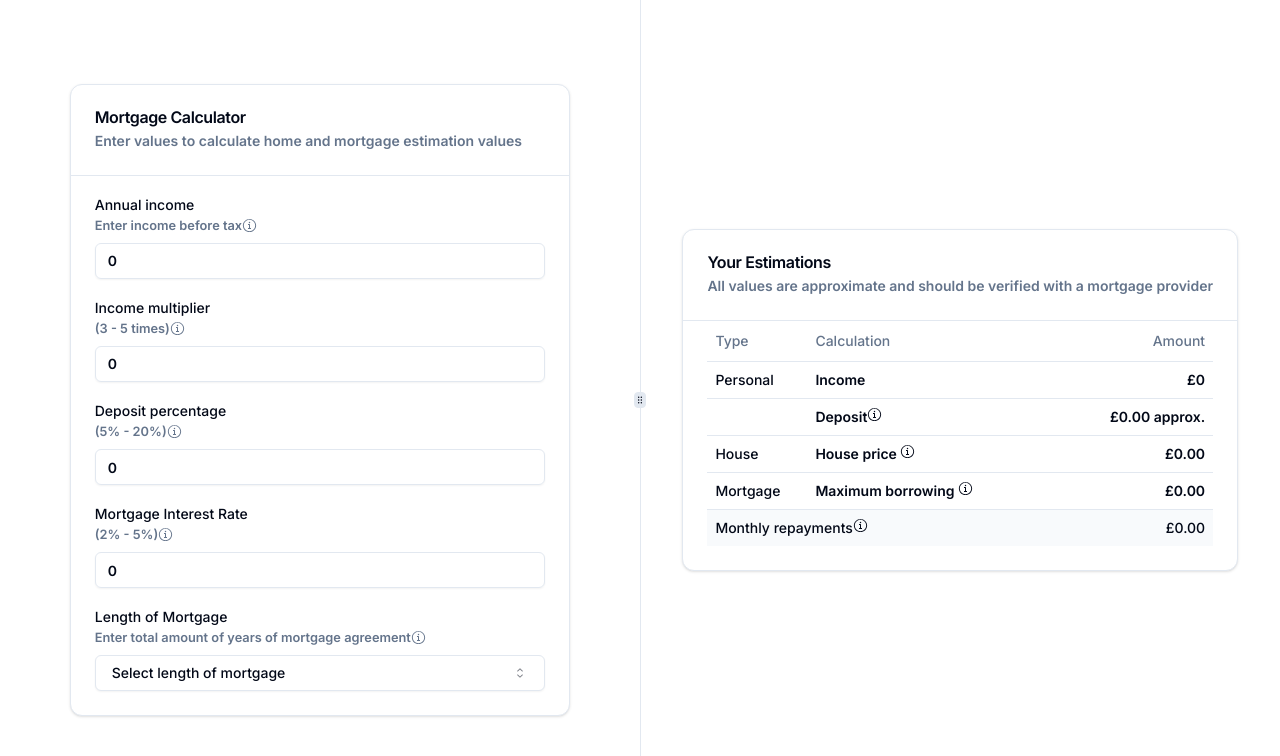
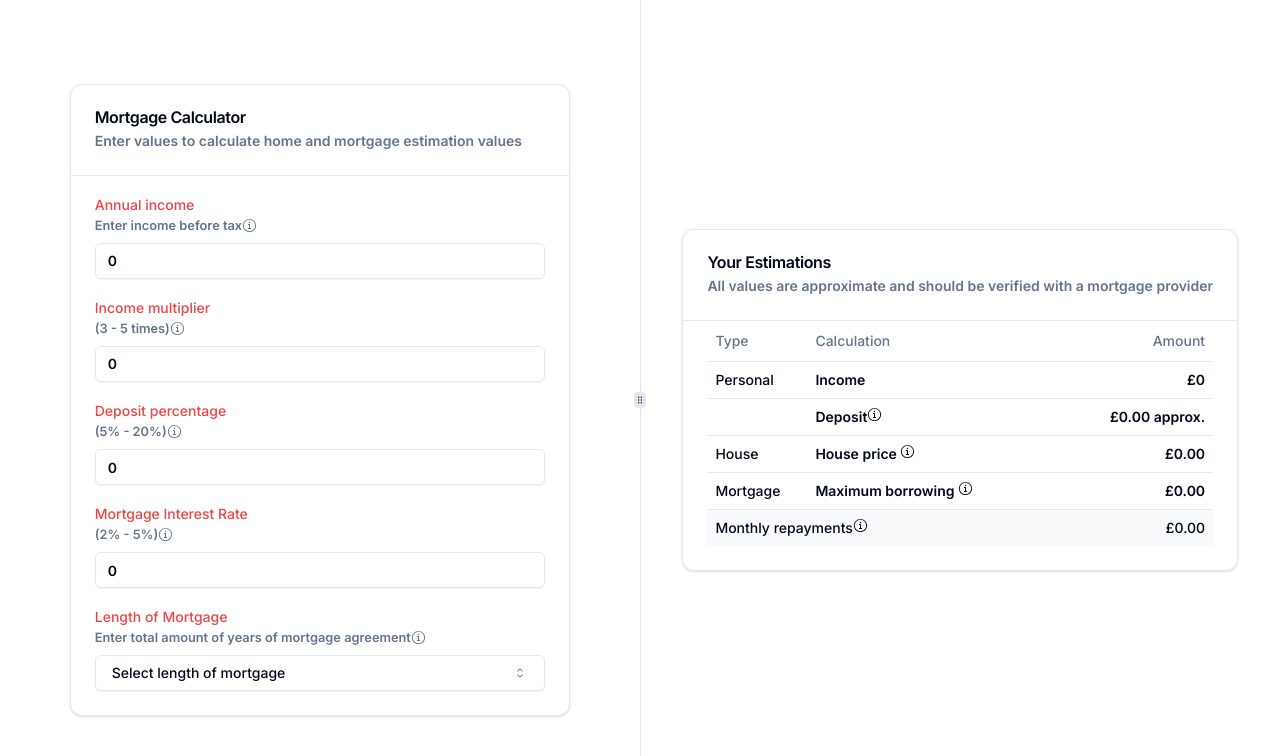
Before and after one commit to ummagohil/Buy-a-Home, a Next.js app: page / in a window 1280 px wide. Shown: the top 756 px of the page. Built offline with nearby package versions, Linux system fonts and the light colour scheme.

Commit message:
working solution

```diff
--- a/app/page.tsx
+++ b/app/page.tsx
@@ -83,7 +83,7 @@ export default function Home() {
       {mortgageLengthData.map((years: { value: number; label: string }) => (
         <CommandItem
           key={years.value}
-          value={years.value}
+          value={years.value as any}
           onSelect={() => {
             setLengthOfMortgage(years.value);
             setOpen(false);
--- a/components/Form.tsx
+++ b/components/Form.tsx
@@ -5,7 +5,7 @@ import { zodResolver } from "@hookform/resolvers/zod";
 
 import { Input } from "@/components/ui/input";
 import { Button } from "@/components/ui/button";
-import { CaretSortIcon, InfoCircled } from "@radix-ui/react-icons";
+import { CaretSortIcon } from "@radix-ui/react-icons";
 import { Command } from "@/components/ui/command";
 import {
   Popover,
@@ -156,9 +156,9 @@ export default function Form({
                 )}
               />
             </FormControl>
-            {errors.multiplier && (
+            {/* {errors.multiplier && (
               <FormMessage>{errors.multiplier.message}</FormMessage>
-            )}
+            )} */}
 
             <FormMessage />
           </FormItem>
--- a/components/ui/form.tsx
+++ b/components/ui/form.tsx
@@ -88,12 +88,12 @@ const FormLabel = React.forwardRef<
   React.ElementRef<typeof LabelPrimitive.Root>,
   React.ComponentPropsWithoutRef<typeof LabelPrimitive.Root>
 >(({ className, ...props }, ref) => {
-  const { error, formItemId } = useFormField();
+  const { formItemId } = useFormField();
 
   return (
     <Label
       ref={ref}
-      className={cn(error && "text-destructive", className)}
+      className={cn("text-destructive", className)}
       htmlFor={formItemId}
       {...props}
     />
@@ -105,19 +105,13 @@ const FormControl = React.forwardRef<
   React.ElementRef<typeof Slot>,
   React.ComponentPropsWithoutRef<typeof Slot>
 >(({ ...props }, ref) => {
-  const { error, formItemId, formDescriptionId, formMessageId } =
-    useFormField();
+  const { formItemId, formDescriptionId, formMessageId } = useFormField();
 
   return (
     <Slot
       ref={ref}
       id={formItemId}
-      aria-describedby={
-        !error
-          ? `${formDescriptionId}`
-          : `${formDescriptionId} ${formMessageId}`
-      }
-      aria-invalid={!!error}
+      aria-describedby={`${formDescriptionId}`}
       {...props}
     />
   );
@@ -145,8 +139,8 @@ const FormMessage = React.forwardRef<
   HTMLParagraphElement,
   React.HTMLAttributes<HTMLParagraphElement>
 >(({ className, children, ...props }, ref) => {
-  const { error, formMessageId } = useFormField();
-  const body = error ? String(error?.message) : children;
+  const { formMessageId } = useFormField();
+  const body = children;
 
   if (!body) {
     return null;
```
